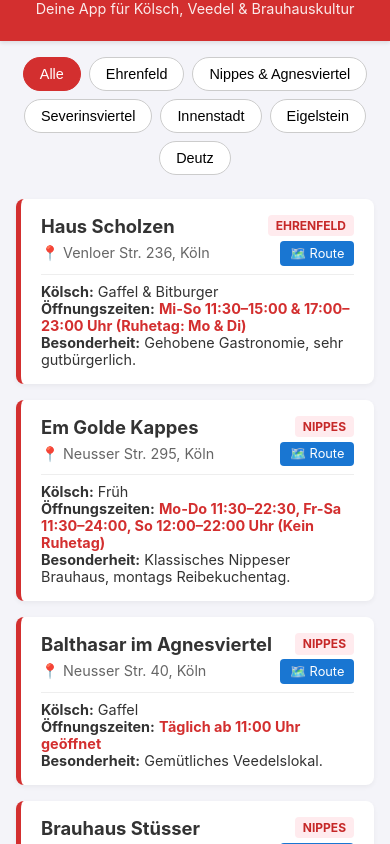
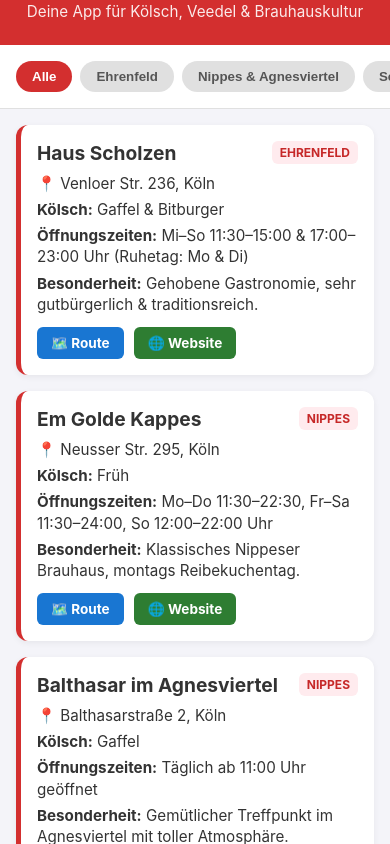
Before and after one commit to stschnorr-design/koelner-brauhauser, a plain HTML site: page index.html in a window 390 px wide. Shown: the part 61-905 px from the top of the page. Drawn offline with Linux system fonts and the light colour scheme.

Commit message:
Update index.html

```diff
--- a/index.html
+++ b/index.html
@@ -13,8 +13,8 @@
             --tag-bg: #ffebee;
             --tag-text: #c62828;
             --btn-map: #1976d2;
+            --btn-web: #2e7d32;
         }
-
         body {
             font-family: -apple-system, BlinkMacSystemFont, "Segoe UI", Roboto, Helvetica, Arial, sans-serif;
             background-color: var(--bg-color);
@@ -22,137 +22,99 @@
             margin: 0;
             padding: 0;
         }
-
         header {
             background-color: var(--primary-color);
             color: white;
-            padding: 1.5rem;
+            padding: 1.5rem 1rem;
             text-align: center;
             box-shadow: 0 2px 4px rgba(0,0,0,0.1);
         }
-
         header h1 {
             margin: 0;
-            font-size: 1.5rem;
+            font-size: 1.6rem;
         }
-
         header p {
-            margin: 0.5rem 0 0;
-            font-size: 0.9rem;
+            margin: 0.5rem 0 0 0;
             opacity: 0.9;
+            font-size: 0.95rem;
         }
-
-        .container {
+        .filter-container {
+            display: flex;
+            overflow-x: auto;
+            padding: 1rem;
+            gap: 8px;
+            background: white;
+            border-bottom: 1px solid #e0e0e0;
+        }
+        .filter-btn {
+            background: #e0e0e0;
+            border: none;
+            padding: 8px 16px;
+            border-radius: 20px;
+            white-space: nowrap;
+            font-weight: bold;
+            cursor: pointer;
+            color: #555;
+        }
+        .filter-btn.active {
+            background: var(--primary-color);
+            color: white;
+        }
+        main {
+            padding: 1rem;
             max-width: 800px;
             margin: 0 auto;
+        }
+        .card {
+            background: var(--card-bg);
+            border-radius: 12px;
             padding: 1rem;
-        }
-
-        /* Filter Buttons */
-        .filter-container {
-            display: flex;
-            flex-wrap: wrap;
-            gap: 0.5rem;
-            margin-bottom: 1.5rem;
-            justify-content: center;
-        }
-
-        .filter-btn {
-            background-color: white;
-            border: 1px solid #ccc;
-            padding: 0.5rem 1rem;
-            border-radius: 20px;
-            cursor: pointer;
-            font-size: 0.9rem;
-            transition: all 0.2s;
-        }
-
-        .filter-btn.active, .filter-btn:hover {
-            background-color: var(--primary-color);
-            color: white;
-            border-color: var(--primary-color);
-        }
-
-        /* Cards Layout */
-        .brauhaus-list {
-            display: grid;
-            gap: 1rem;
-        }
-
-        .card {
-            background-color: var(--card-bg);
-            border-radius: 8px;
-            padding: 1rem 1.25rem;
-            box-shadow: 0 2px 5px rgba(0,0,0,0.05);
+            margin-bottom: 1rem;
+            box-shadow: 0 2px 6px rgba(0,0,0,0.06);
             border-left: 5px solid var(--primary-color);
         }
-
         .card-header {
             display: flex;
             justify-content: space-between;
             align-items: flex-start;
+            margin-bottom: 0.5rem;
         }
-
-        .card h3 {
-            margin: 0 0 0.25rem 0;
-            font-size: 1.15rem;
+        .card-header h3 {
+            margin: 0;
+            font-size: 1.2rem;
         }
-
-        .badge {
+        .tag {
             background-color: var(--tag-bg);
             color: var(--tag-text);
-            padding: 0.2rem 0.5rem;
-            border-radius: 4px;
+            padding: 4px 8px;
+            border-radius: 6px;
             font-size: 0.75rem;
             font-weight: bold;
             text-transform: uppercase;
         }
-
-        .address-row {
+        .card p {
+            margin: 0.3rem 0;
+            font-size: 0.95rem;
+            line-height: 1.4;
+        }
+        .btn-group {
             display: flex;
-            justify-content: space-between;
-            align-items: center;
-            margin-bottom: 0.5rem;
+            gap: 10px;
+            margin-top: 12px;
         }
-
-        .address {
-            font-size: 0.9rem;
-            color: #666;
-        }
-
-        .map-btn {
-            background-color: var(--btn-map);
-            color: white;
-            border: none;
-            padding: 0.3rem 0.6rem;
-            border-radius: 4px;
-            font-size: 0.8rem;
-            cursor: pointer;
-            text-decoration: none;
+        .btn-action {
             display: inline-flex;
             align-items: center;
-            gap: 0.3rem;
+            gap: 5px;
+            padding: 8px 14px;
+            border-radius: 6px;
+            text-decoration: none;
+            font-weight: bold;
+            font-size: 0.85rem;
+            color: white;
         }
-
-        .map-btn:hover {
-            opacity: 0.9;
-        }
-
-        .details {
-            font-size: 0.9rem;
-            margin-top: 0.5rem;
-            border-top: 1px solid #eee;
-            padding-top: 0.5rem;
-        }
-
-        .details span {
-            font-weight: bold;
-        }
-
-        .opening-hours {
-            color: #d32f2f;
-            font-weight: 500;
-        }
+        .btn-map { background-color: var(--btn-map); }
+        .btn-web { background-color: var(--btn-web); }
     </style>
 </head>
 <body>
@@ -162,98 +124,222 @@
         <p>Deine App für Kölsch, Veedel & Brauhauskultur</p>
     </header>
 
-    <div class="container">
-        <!-- Filter nach Veedel -->
-        <div class="filter-container" id="filterContainer">
-            <button class="filter-btn active" data-veedel="alle">Alle</button>
-            <button class="filter-btn" data-veedel="Ehrenfeld">Ehrenfeld</button>
-            <button class="filter-btn" data-veedel="Nippes">Nippes & Agnesviertel</button>
-            <button class="filter-btn" data-veedel="Severinsviertel">Severinsviertel</button>
-            <button class="filter-btn" data-veedel="Innenstadt">Innenstadt</button>
-            <button class="filter-btn" data-veedel="Eigelstein">Eigelstein</button>
-            <button class="filter-btn" data-veedel="Deutz">Deutz</button>
+    <div class="filter-container">
+        <button class="filter-btn active" onclick="filterVeedel('alle', this)">Alle</button>
+        <button class="filter-btn" onclick="filterVeedel('Ehrenfeld', this)">Ehrenfeld</button>
+        <button class="filter-btn" onclick="filterVeedel('Nippes', this)">Nippes & Agnesviertel</button>
+        <button class="filter-btn" onclick="filterVeedel('Severinsviertel', this)">Severinsviertel</button>
+        <button class="filter-btn" onclick="filterVeedel('Innenstadt', this)">Innenstadt & Altstadt</button>
+        <button class="filter-btn" onclick="filterVeedel('Eigelstein', this)">Eigelstein</button>
+        <button class="filter-btn" onclick="filterVeedel('Deutz', this)">Deutz</button>
+    </div>
+
+    <main id="brauhaus-list">
+
+        <!-- Ehrenfeld -->
+        <div class="card" data-veedel="Ehrenfeld">
+            <div class="card-header">
+                <h3>Haus Scholzen</h3>
+                <span class="tag">Ehrenfeld</span>
+            </div>
+            <p>📍 Venloer Str. 236, Köln</p>
+            <p><strong>Kölsch:</strong> Gaffel & Bitburger</p>
+            <p><strong>Öffnungszeiten:</strong> Mi–So 11:30–15:00 & 17:00–23:00 Uhr (Ruhetag: Mo & Di)</p>
+            <p><strong>Besonderheit:</strong> Gehobene Gastronomie, sehr gutbürgerlich & traditionsreich.</p>
+            <div class="btn-group">
+                <a href="https://maps.google.com/?q=Haus+Scholzen+Koeln" target="_blank" class="btn-action btn-map">🗺️ Route</a>
+                <a href="https://www.haus-scholzen.de/" target="_blank" class="btn-action btn-web">🌐 Website</a>
+            </div>
         </div>
 
-        <!-- Liste der Brauhäuser -->
-        <div class="brauhaus-list" id="brauhausList">
-            <!-- Einträge werden per JavaScript dynamisch geladen -->
+        <!-- Nippes -->
+        <div class="card" data-veedel="Nippes">
+            <div class="card-header">
+                <h3>Em Golde Kappes</h3>
+                <span class="tag">Nippes</span>
+            </div>
+            <p>📍 Neusser Str. 295, Köln</p>
+            <p><strong>Kölsch:</strong> Früh</p>
+            <p><strong>Öffnungszeiten:</strong> Mo–Do 11:30–22:30, Fr–Sa 11:30–24:00, So 12:00–22:00 Uhr</p>
+            <p><strong>Besonderheit:</strong> Klassisches Nippeser Brauhaus, montags Reibekuchentag.</p>
+            <div class="btn-group">
+                <a href="https://maps.google.com/?q=Em+Golde+Kappes+Koeln" target="_blank" class="btn-action btn-map">🗺️ Route</a>
+                <a href="https://www.em-golde-kappes.de/" target="_blank" class="btn-action btn-web">🌐 Website</a>
+            </div>
         </div>
-    </div>
+
+        <div class="card" data-veedel="Nippes">
+            <div class="card-header">
+                <h3>Balthasar im Agnesviertel</h3>
+                <span class="tag">Nippes</span>
+            </div>
+            <p>📍 Balthasarstraße 2, Köln</p>
+            <p><strong>Kölsch:</strong> Gaffel</p>
+            <p><strong>Öffnungszeiten:</strong> Täglich ab 11:00 Uhr geöffnet</p>
+            <p><strong>Besonderheit:</strong> Gemütlicher Treffpunkt im Agnesviertel mit toller Atmosphäre.</p>
+            <div class="btn-group">
+                <a href="https://maps.google.com/?q=Balthasar+Agnesviertel+Koeln" target="_blank" class="btn-action btn-map">🗺️ Route</a>
+                <a href="https://balthasar-koeln.de/" target="_blank" class="btn-action btn-web">🌐 Website</a>
+            </div>
+        </div>
+
+        <!-- Innenstadt & Altstadt -->
+        <div class="card" data-veedel="Innenstadt">
+            <div class="card-header">
+                <h3>Klimperkasten</h3>
+                <span class="tag">Innenstadt</span>
+            </div>
+            <p>📍 Alter Markt 55, Köln</p>
+            <p><strong>Kölsch:</strong> Früh Kölsch</p>
+            <p><strong>Öffnungszeiten:</strong> Täglich ab 12:00 Uhr bis spät nachts</p>
+            <p><strong>Besonderheit:</strong> Urige Kneipe & Brauhauskultur direkt am Alter Markt mit nostalgischer Einrichtung.</p>
+            <div class="btn-group">
+                <a href="https://maps.google.com/?q=Klimperkasten+Alter+Markt+Koeln" target="_blank" class="btn-action btn-map">🗺️ Route</a>
+                <a href="https://www.klimperkasten-koeln.de/" target="_blank" class="btn-action btn-web">🌐 Website</a>
+            </div>
+        </div>
+
+        <div class="card" data-veedel="Innenstadt">
+            <div class="card-header">
+                <h3>Früh am Dom</h3>
+                <span class="tag">Innenstadt</span>
+            </div>
+            <p>📍 Am Hof 12-18, Köln</p>
+            <p><strong>Kölsch:</strong> Früh Kölsch</p>
+            <p><strong>Öffnungszeiten:</strong> Täglich 11:00–23:00 Uhr</p>
+            <p><strong>Besonderheit:</strong> Weltbekanntes Großbrauhaus direkt am Kölner Dom.</p>
+            <div class="btn-group">
+                <a href="https://maps.google.com/?q=Frueh+am+Dom+Koeln" target="_blank" class="btn-action btn-map">🗺️ Route</a>
+                <a href="https://www.frueh.de/" target="_blank" class="btn-action btn-web">🌐 Website</a>
+            </div>
+        </div>
+
+        <div class="card" data-veedel="Innenstadt">
+            <div class="card-header">
+                <h3>Brauhaus Sion</h3>
+                <span class="tag">Innenstadt</span>
+            </div>
+            <p>📍 Unter Taschenmacher 5-7, Köln</p>
+            <p><strong>Kölsch:</strong> Sion Kölsch</p>
+            <p><strong>Öffnungszeiten:</strong> Täglich 11:30–23:00 Uhr</p>
+            <p><strong>Besonderheit:</strong> Traditioreich in der Altstadt, seit Generationen für gute Küche bekannt.</p>
+            <div class="btn-group">
+                <a href="https://maps.google.com/?q=Brauhaus+Sion+Koeln" target="_blank" class="btn-action btn-map">🗺️ Route</a>
+                <a href="https://www.brauhaus-sion.de/" target="_blank" class="btn-action btn-web">🌐 Website</a>
+            </div>
+        </div>
+
+        <div class="card" data-veedel="Innenstadt">
+            <div class="card-header">
+                <h3>Päffgen Brauhaus</h3>
+                <span class="tag">Innenstadt</span>
+            </div>
+            <p>📍 Friesenstraße 64-66, Köln</p>
+            <p><strong>Kölsch:</strong> Päffgen Kölsch (hausgebraut)</p>
+            <p><strong>Öffnungszeiten:</strong> Di–So 12:00–24:00 Uhr (Ruhetag: Mo)</p>
+            <p><strong>Besonderheit:</strong> Legendäre Hausbrauerei mit wunderschönem Biergarten im Innenhof.</p>
+            <div class="btn-group">
+                <a href="https://maps.google.com/?q=Paeffgen+Friesenstrasse+Koeln" target="_blank" class="btn-action btn-map">🗺️ Route</a>
+                <a href="https://www.paeffgen-koelsch.de/" target="_blank" class="btn-action btn-web">🌐 Website</a>
+            </div>
+        </div>
+
+        <div class="card" data-veedel="Innenstadt">
+            <div class="card-header">
+                <h3>Brauerei zur Malzmühle</h3>
+                <span class="tag">Innenstadt</span>
+            </div>
+            <p>📍 Heumarkt 6, Köln</p>
+            <p><strong>Kölsch:</strong> Mühlen Kölsch</p>
+            <p><strong>Öffnungszeiten:</strong> Täglich 11:30–23:00 Uhr</p>
+            <p><strong>Besonderheit:</strong> Berühmt für das Mühlen Kölsch, das sogar Bill Clinton serviert wurde.</p>
+            <div class="btn-group">
+                <a href="https://maps.google.com/?q=Brauerei+zur+Malzmuehle+Koeln" target="_blank" class="btn-action btn-map">🗺️ Route</a>
+                <a href="https://www.brauereizurmalzmuehle.de/" target="_blank" class="btn-action btn-web">🌐 Website</a>
+            </div>
+        </div>
+
+        <div class="card" data-veedel="Innenstadt">
+            <div class="card-header">
+                <h3>Peters Brauhaus</h3>
+                <span class="tag">Innenstadt</span>
+            </div>
+            <p>📍 Mühlengasse 1, Köln</p>
+            <p><strong>Kölsch:</strong> Peters Kölsch</p>
+            <p><strong>Öffnungszeiten:</strong> Täglich 11:30–23:00 Uhr</p>
+            <p><strong>Besonderheit:</strong> Wunderschöne Buntglasdecken und hervorragende Brauhausküche in der Altstadt.</p>
+            <div class="btn-group">
+                <a href="https://maps.google.com/?q=Peters+Brauhaus+Koeln" target="_blank" class="btn-action btn-map">🗺️ Route</a>
+                <a href="https://peters-brauhaus.de/" target="_blank" class="btn-action btn-web">🌐 Website</a>
+            </div>
+        </div>
+
+        <!-- Severinsviertel -->
+        <div class="card" data-veedel="Severinsviertel">
+            <div class="card-header">
+                <h3>Früh em Veedel</h3>
+                <span class="tag">Severinsviertel</span>
+            </div>
+            <p>📍 Chlodwigplatz 28, Köln</p>
+            <p><strong>Kölsch:</strong> Früh Kölsch</p>
+            <p><strong>Öffnungszeiten:</strong> Täglich ab 11:00 Uhr</p>
+            <p><strong>Besonderheit:</strong> Uriges Kölner Südstadt-Brauhaus direkt am Chlodwigplatz.</p>
+            <div class="btn-group">
+                <a href="https://maps.google.com/?q=Frueh+em+Veedel+Koeln" target="_blank" class="btn-action btn-map">🗺️ Route</a>
+                <a href="https://www.frueh.de/" target="_blank" class="btn-action btn-web">🌐 Website</a>
+            </div>
+        </div>
+
+        <!-- Eigelstein -->
+        <div class="card" data-veedel="Eigelstein">
+            <div class="card-header">
+                <h3>Brauhaus em Köbes</h3>
+                <span class="tag">Eigelstein</span>
+            </div>
+            <p>📍 Eigelstein 115, Köln</p>
+            <p><strong>Kölsch:</strong> Gaffel</p>
+            <p><strong>Öffnungszeiten:</strong> Täglich ab 16:00 Uhr</p>
+            <p><strong>Besonderheit:</strong> Authentisches Veedelsbrauhaus nahe der Eigelsteintorburg.</p>
+            <div class="btn-group">
+                <a href="https://maps.google.com/?q=Em+Koebes+Eigelstein+Koeln" target="_blank" class="btn-action btn-map">🗺️ Route</a>
+                <a href="https://www.gaffel.de/" target="_blank" class="btn-action btn-web">🌐 Website</a>
+            </div>
+        </div>
+
+        <!-- Deutz -->
+        <div class="card" data-veedel="Deutz">
+            <div class="card-header">
+                <h3>Lommerzheim</h3>
+                <span class="tag">Deutz</span>
+            </div>
+            <p>📍 Siegesstraße 18, Köln</p>
+            <p><strong>Kölsch:</strong> Päffgen Kölsch</p>
+            <p><strong>Öffnungszeiten:</strong> Mi–Mo 16:30–24:00 Uhr (Ruhetag: Di)</p>
+            <p><strong>Besonderheit:</strong> Weltkulturerbe der Kölner Kneipen, berühmte Koteletts!</p>
+            <div class="btn-group">
+                <a href="https://maps.google.com/?q=Lommerzheim+Koeln" target="_blank" class="btn-action btn-map">🗺️ Route</a>
+                <a href="https://www.lommerzheim.de/" target="_blank" class="btn-action btn-web">🌐 Website</a>
+            </div>
+        </div>
+
+    </main>
 
     <script>
-        // Erweitetzte Datenbasis mit Öffnungszeiten
-        const brauhaeusser = [
-            { name: "Haus Scholzen", veedel: "Ehrenfeld", adresse: "Venloer Str. 236, Köln", koelsch: "Gaffel & Bitburger", oeffnungszeiten: "Mi-So 11:30–15:00 & 17:00–23:00 Uhr (Ruhetag: Mo & Di)", info: "Gehobene Gastronomie, sehr gutbürgerlich." },
-            { name: "Em Golde Kappes", veedel: "Nippes", adresse: "Neusser Str. 295, Köln", koelsch: "Früh", oeffnungszeiten: "Mo-Do 11:30–22:30, Fr-Sa 11:30–24:00, So 12:00–22:00 Uhr (Kein Ruhetag)", info: "Klassisches Nippeser Brauhaus, montags Reibekuchentag." },
-            { name: "Balthasar im Agnesviertel", veedel: "Nippes", adresse: "Neusser Str. 40, Köln", koelsch: "Gaffel", oeffnungszeiten: "Täglich ab 11:00 Uhr geöffnet", info: "Gemütliches Veedelslokal." },
-            { name: "Brauhaus Stüsser", veedel: "Nippes", adresse: "Neusser Str. 47, Köln", koelsch: "Sion", oeffnungszeiten: "Mo-Fr ab 12:00, Sa ab 11:00, So ab 12:00 Uhr", info: "Beliebter Treffpunkt im Viertel." },
-            { name: "Früh 'Em Veedel'", veedel: "Severinsviertel", adresse: "Chlodwigplatz 28, Köln", koelsch: "Früh", oeffnungszeiten: "Täglich ab 11:30 Uhr geöffnet", info: "Direkt am Chlodwigplatz[span_1](start_span)[span_1](end_span)." },
-            { name: "Zum alten Brauhaus", veedel: "Severinsviertel", adresse: "Severinstr. 51, Köln", koelsch: "Reissdorf", oeffnungszeiten: "Täglich ab 11:00 Uhr geöffnet", info: "Urig mitten auf der Severinstraße." },
-            { name: "Brauhaus Reissdorf", veedel: "Innenstadt", adresse: "Kl. Griechenmarkt 40, Köln", koelsch: "Reissdorf", oeffnungszeiten: "Täglich ab 11:30 Uhr geöffnet", info: "Großes Brauhaus mit klassischer Küche." },
-            { name: "Im Leuchtturm", veedel: "Innenstadt", adresse: "Mauritiussteinweg 70, Köln", koelsch: "Reissdorf", oeffnungszeiten: "Täglich ab 16:00 Uhr geöffnet", info: "Gemütliche Kölsch-Kneipe." },
-            { name: "Thiebolds Eck", veedel: "Innenstadt", adresse: "Lungengasse 31, Köln", koelsch: "Reissdorf", oeffnungszeiten: "Täglich ab 15:00 Uhr geöffnet", info: "Traditionelle Adresse." },
-            { name: "Reissdorf am Hahnentor", veedel: "Innenstadt", adresse: "Hahnenstr. 24, Köln", koelsch: "Reissdorf", oeffnungszeiten: "Täglich ab 11:30 Uhr geöffnet", info: "Direkt am Ring / Hahnentor." },
-            { name: "Gasthaus zum Jan", veedel: "Innenstadt", adresse: "Thieboldsgasse 137, Köln", koelsch: "Gaffel", oeffnungszeiten: "Täglich ab 12:00 Uhr geöffnet", info: "Deftige Brauhauskost." },
-            { name: "Brauhaus Paffgen", veedel: "Innenstadt", adresse: "Friesenstr. 64-66, Köln", koelsch: "Paffgen", oeffnungszeiten: "Täglich ab 11:30 Uhr geöffnet", info: "Berühmt für süffiges Paffgen und Halve Hahn." },
-            { name: "Früh 'Em Jan v. Werth'", veedel: "Innenstadt", adresse: "Christophstr. 44, Köln", koelsch: "Früh", oeffnungszeiten: "Täglich ab 11:30 Uhr geöffnet", info: "Traditionsgaststätte." },
-            { name: "Em Hähnche", veedel: "Innenstadt", adresse: "Christophstr. 7A, Köln", koelsch: "Gaffel", oeffnungszeiten: "Täglich ab 16:00 Uhr geöffnet", info: "Gepflegte Gaffel-Kultur." },
-            { name: "Kleine Glocke", veedel: "Innenstadt", adresse: "Glockengasse 58, Köln", koelsch: "Gaffel", oeffnungszeiten: "Mo-Sa ab 15:00 Uhr (Ruhetag: Sonntag)", info: "Ganz in der Nähe des Doms/der Duftläden." },
-            { name: "Weinhaus Vogel", veedel: "Eigelstein", adresse: "Eigelstein 74, Köln", koelsch: "Gaffel", oeffnungszeiten: "Mo-Sa ab 17:00 Uhr (Ruhetag: Sonntag)", info: "Uriges Wein- und Kölschhaus." },
-            { name: "Kölsche Boor", veedel: "Eigelstein", adresse: "Eigelstein 121-123, Köln", koelsch: "Mühlen", oeffnungszeiten: "Täglich ab 11:30 Uhr geöffnet", info: "Eines der ältesten Wirtshäuser Kölns." },
-            { name: "Max Stark", veedel: "Eigelstein", adresse: "Unter Kahlenhausen 47, Köln", koelsch: "Paffgen", oeffnungszeiten: "Di-So ab 11:30 Uhr (Ruhetag: Montag)", info: "Herrlicher Blick aufs Rheinufer, tolle Atmosphäre." },
-            { name: "Soloreckenskammes", veedel: "Eigelstein", adresse: "Ursulagartenstr. 11, Köln", koelsch: "Schreckenskammer", oeffnungszeiten: "Di-So ab 15:00 Uhr (Ruhetag: Montag)", info: "Das charmante Schreckenskammer-Stübchen." },
-            { name: "Deutzer Brauhaus", veedel: "Deutz", adresse: "Ottoplatz, Köln", koelsch: "Gaffel", oeffnungszeiten: "Täglich ab 11:30 Uhr geöffnet", info: "Direkt am Bahnhof Deutz." },
-            { name: "Lommerzheim", veedel: "Deutz", adresse: "Siegesstr. 18, Köln", koelsch: "Paffgen", oeffnungszeiten: "Mi-Fr ab 16:00, Sa-So ab 12:00 Uhr (Ruhetag: Mo & Di)", info: "Kult-Laden! Berühmt für das riesige Kotelett ('Lommi')." },
-            { name: "Brauhaus ohne Namen (B.O.N.)", veedel: "Deutz", adresse: "Mathildenstr. 42, Köln", koelsch: "Gaffel", oeffnungszeiten: "Di-So ab 17:00 Uhr (Ruhetag: Montag)", info: "Kreative Brauhausküche mit tollem Veedels-Charme." }
-        ];
+        function filterVeedel(veedel, element) {
+            let cards = document.querySelectorAll('.card');
+            let buttons = document.querySelectorAll('.filter-btn');
 
-        const listContainer = document.getElementById('brauhausList');
-        const filterButtons = document.querySelectorAll('.filter-btn');
+            buttons.forEach(btn => btn.classList.remove('active'));
+            element.classList.add('active');
 
-        function displayBrauhaeusser(filter) {
-            listContainer.innerHTML = '';
-
-            const filtered = filter === 'alle'
-                ? brauhaeusser
-                : brauhaeusser.filter(b => b.veedel === filter);
-
-            filtered.forEach(b => {
-                // Google Maps Link generieren
-                const mapsUrl = `https://www.google.com/maps/search/?api=1&query=${encodeURIComponent(b.name + ' ' + b.adresse)}`;
-
-                const card = document.createElement('div');
-                card.classList.add('card');
-                card.innerHTML = `
-                    <div class="card-header">
-                        <h3>${b.name}</h3>
-                        <span class="badge">${b.veedel}</span>
-                    </div>
-                    <div class="address-row">
-                        <span class="address">📍 ${b.adresse}</span>
-                        <a href="${mapsUrl}" target="_blank" class="map-btn">🗺️ Route</a>
-                    </div>
-                    <div class="details">
-                        <span>Kölsch:</span> ${b.koelsch}<br>
-                        <span>Öffnungszeiten:</span> <span class="opening-hours">${b.oeffnungszeiten}</span><br>
-                        <span>Besonderheit:</span> ${b.info}
-                    </div>
-                `;
-                listContainer.appendChild(card);
+            cards.forEach(card => {
+                if (veedel === 'alle' || card.getAttribute('data-veedel') === veedel) {
+                    card.style.display = 'block';
+                } else {
+                    card.style.display = 'none';
+                }
             });
         }
-
-        // Event Listener für Filter
-        filterButtons.forEach(btn => {
-            btn.addEventListener('click', (e) => {
-                filterButtons.forEach(b => b.classList.remove('active'));
-                e.target.classList.add('active');
-                displayBrauhaeusser(e.target.dataset.veedel);
-            });
-        });
-
-        // Initial alle anzeigen
-        displayBrauhaeusser('alle');
     </script>
-
 </body>
 </html>
```
